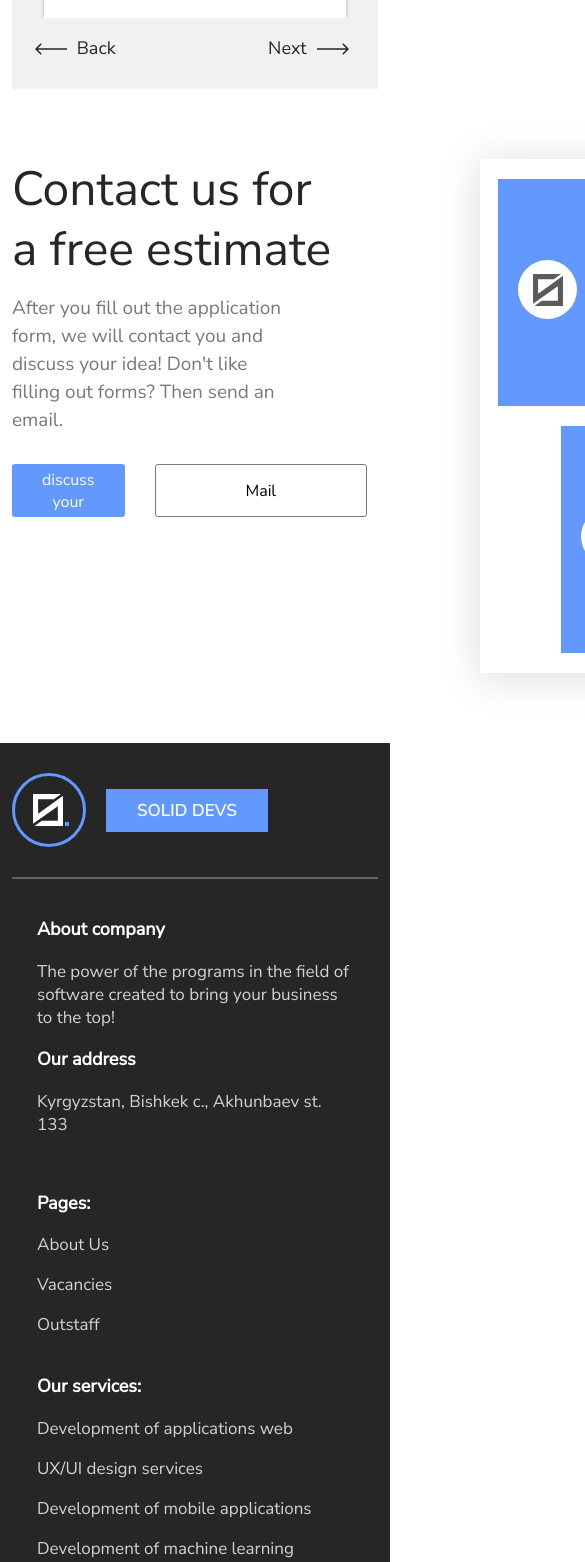
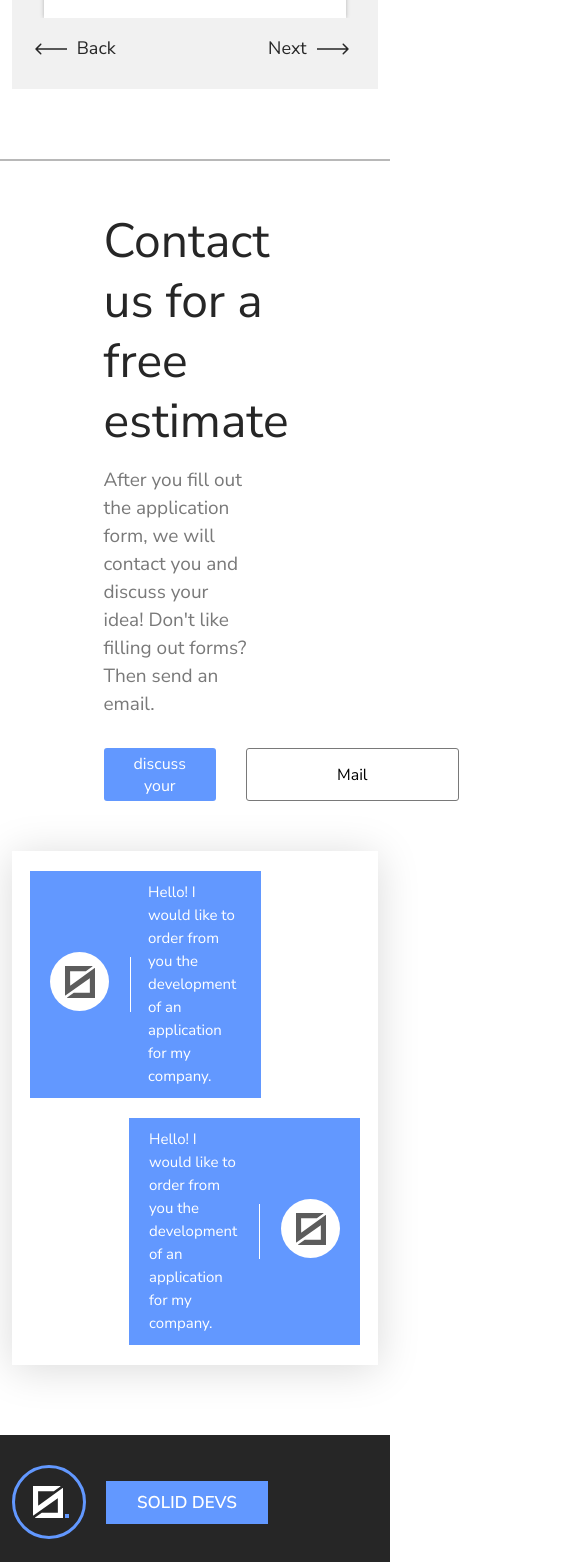
Before and after one commit to SolidDevs/solid-devs, a Next.js app: page /aboutUs in a window 390 px wide. Shown: the part 3947-5509 px from the top of the page, 585 px wide, since content can reach past the window. Built offline with nearby package versions, Linux system fonts and the light colour scheme.

Commit message:
feat: contact us block

```diff
--- a/src/components/contactUs/ContactUs.jsx
+++ b/src/components/contactUs/ContactUs.jsx
@@ -9,12 +9,15 @@ const ContactUs = () => {
   const renderCards = useMemo(
     () =>
       contactUsCardArr.map((el, index) => (
-        <div className={scss.contactUs__card} id={index}>
-          <div className={scss.card__img}>
-            <Image src={el.avatar} width={59} height={59} alt={el.title} />
-          </div>
-          <div className={scss.card__title}>
-            <p>{t(el.title)}</p>
+        <div className={scss.contactUs__card} key={`${el.title}_${index}`}>
+          <div className={scss.card__wrapper}>
+            <div className={scss.card__img}>
+              <Image src={el.avatar} width={59} height={59} alt={el.title} />
+            </div>
+            <div className={scss.card__line}></div>
+            <div className={scss.card__title}>
+              <p>{t(el.title)}</p>
+            </div>
           </div>
         </div>
       )),
@@ -22,6 +25,7 @@ const ContactUs = () => {
   );
   return (
     <div className={scss.contactUs}>
+      <div className={scss.contactUs__line}></div>
       <div className="container">
         <div className={scss.contactUs__wrapper}>
           <div className={scss.contactUs__info}>
--- a/src/components/contactUs/ContactsUs.module.scss
+++ b/src/components/contactUs/ContactsUs.module.scss
@@ -1,10 +1,15 @@
 @import "../../styles/variables.scss";
 .contactUs {
   margin-bottom: 70px;
+  .contactUs__line {
+    border: 1px solid #b8b8b8;
+    margin-bottom: 50px;
+  }
   .contactUs__wrapper {
     display: flex;
-    gap: 113px;
+    align-items: center;
     .contactUs__info {
+      width: 50%;
       .info__title {
         width: 90%;
         p {
@@ -48,16 +53,32 @@
       height: 100%;
       .contactUs__card:nth-child(2) {
         margin-left: 30%;
+        .card__wrapper {
+          flex-direction: row-reverse;
+          .card__line {
+            margin-left: 0;
+            margin-right: 21px;
+          }
+          .card__title {
+            margin-left: 0;
+            margin-right: 17px;
+          }
+        }
       }
       .contactUs__card {
         background: $blue;
         padding: 10px 20px;
         width: 70%;
+        .card__line {
+          border-left: 1px solid $white;
+          height: 55px;
+          margin-left: 21px;
+        }
+        .card__wrapper {
           display: flex;
           align-items: center;
-        gap: 21px;
-
           .card__title {
+            margin-left: 17px;
             p {
               margin: 0;
               font-style: normal;
@@ -71,3 +92,13 @@
       }
     }
   }
+}
+
+@media (max-width: 1200px) {
+  .contactUs {
+    .contactUs__wrapper {
+      flex-direction: column;
+      gap: 50px;
+    }
+  }
+}
--- a/src/components/main/Main.jsx
+++ b/src/components/main/Main.jsx
@@ -26,7 +26,7 @@ const Main = () => {
     <div className={scss.main}>
       <div className="container">
         {renderText}
-        <Button title={t("button_rauseble.project")} withArrow={true} />
+        <Button title={t("button__reuseble.project")} withArrow={true} />
       </div>
     </div>
   );
--- a/src/components/ourProjects/OurProjects.jsx
+++ b/src/components/ourProjects/OurProjects.jsx
@@ -71,7 +71,7 @@ const OurProjects = () => {
               ))}
             </div>
             <Button
-              title={"button_reuseble.site"}
+              title={"button__reuseble.site"}
               variant={"btn__no_bg"}
               withArrow={true}
             />
--- a/src/components/webMain/WebMain.jsx
+++ b/src/components/webMain/WebMain.jsx
@@ -16,7 +16,7 @@ const WebMain = () => {
         <div className={scss.content__description}>
           <p>{t("webMain.description")}</p>
         </div>
-        <Button title={t("button_rauseble.project")} withArrow={true} variant='btn__light_blue' />
+        <Button title={t("button__reuseble.project")} withArrow={true} variant='btn__light_blue' />
       </div>
     ),
     [t]
```
Lines whose indentation alone changed are shown as unchanged.
